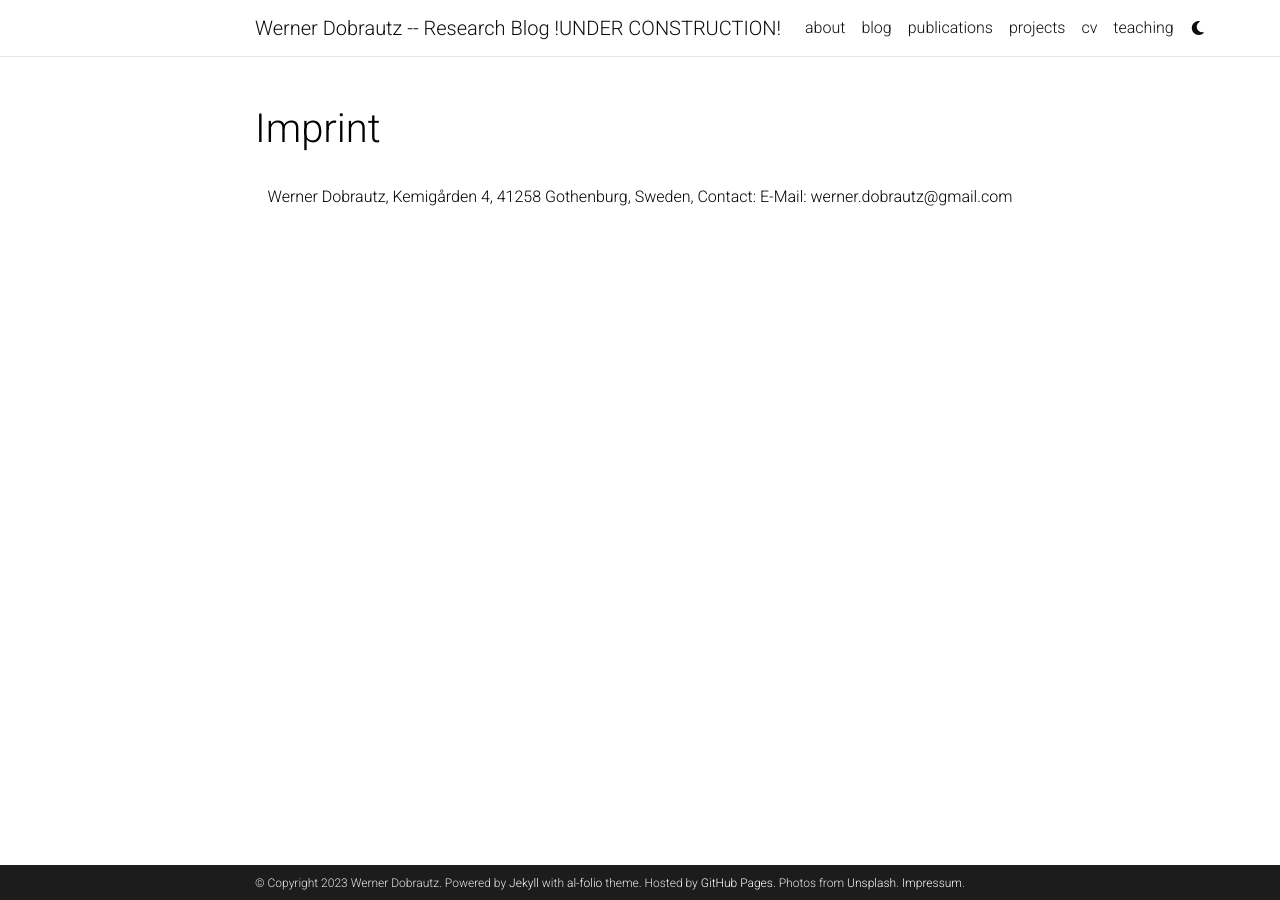
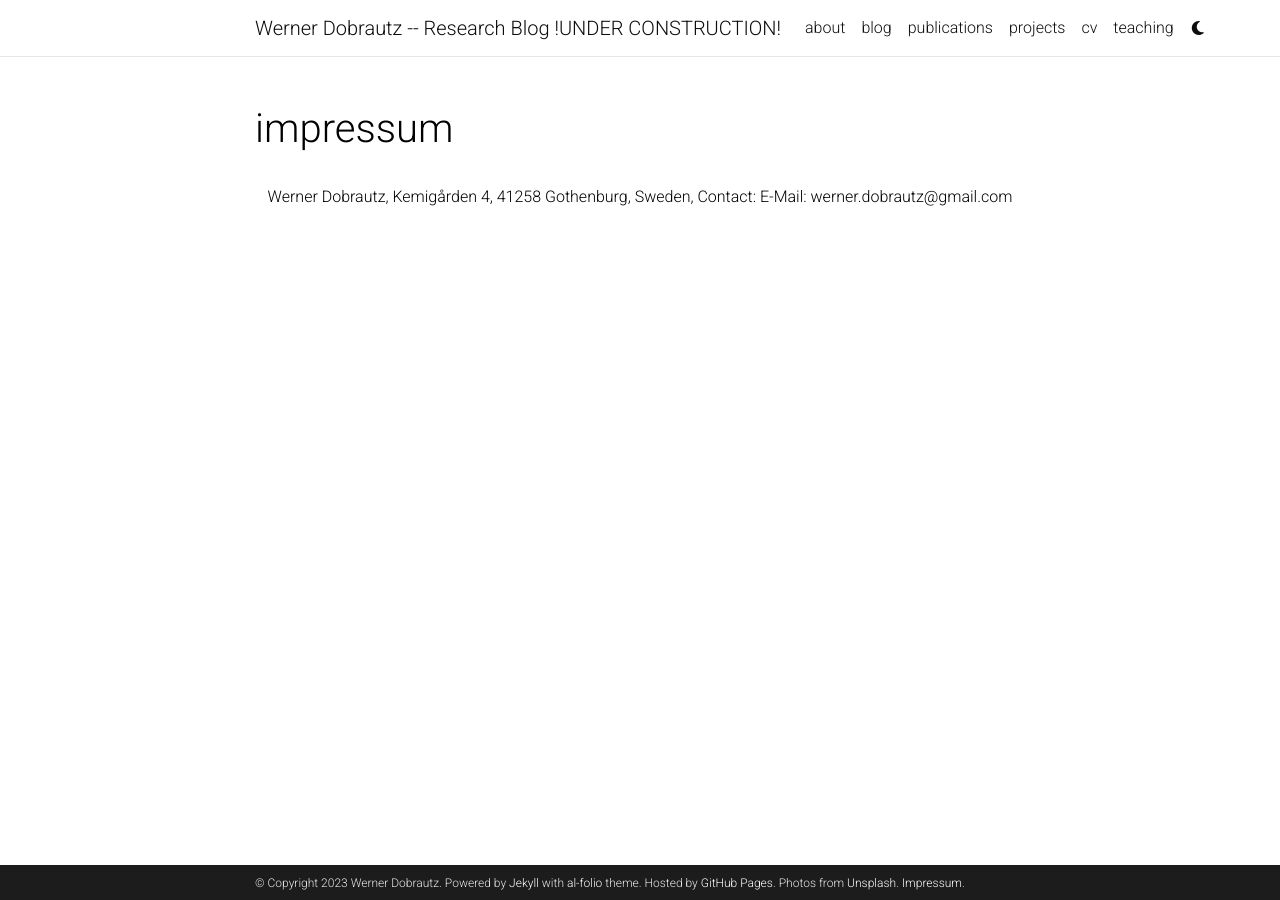
Before and after one commit to dobrautz/dobrautz.github.io, a Jekyll site: the page built from _pages/impressum.md, in a window 1280 px wide. Built offline with Jekyll 4.4.1, drawn with Linux system fonts in a browser that asks for light colours; comment, search, counter and statistics services are not loaded; a style sheet for code colours, icons or effects is not loaded.

Commit message:
Update impressum.html

```diff
--- a/_layouts/impressum.html
+++ b/_layouts/impressum.html
@@ -5,7 +5,7 @@ layout: default
         <div class="post">
 
           <header class="post-header">
-            <h1 class="post-title">{{ "Imprint" }}</h1>
+            <h1 class="post-title">{{ page.title }}</h1>
             <p class="post-description">{{ page.description }}</p>
           </header>
 
```
